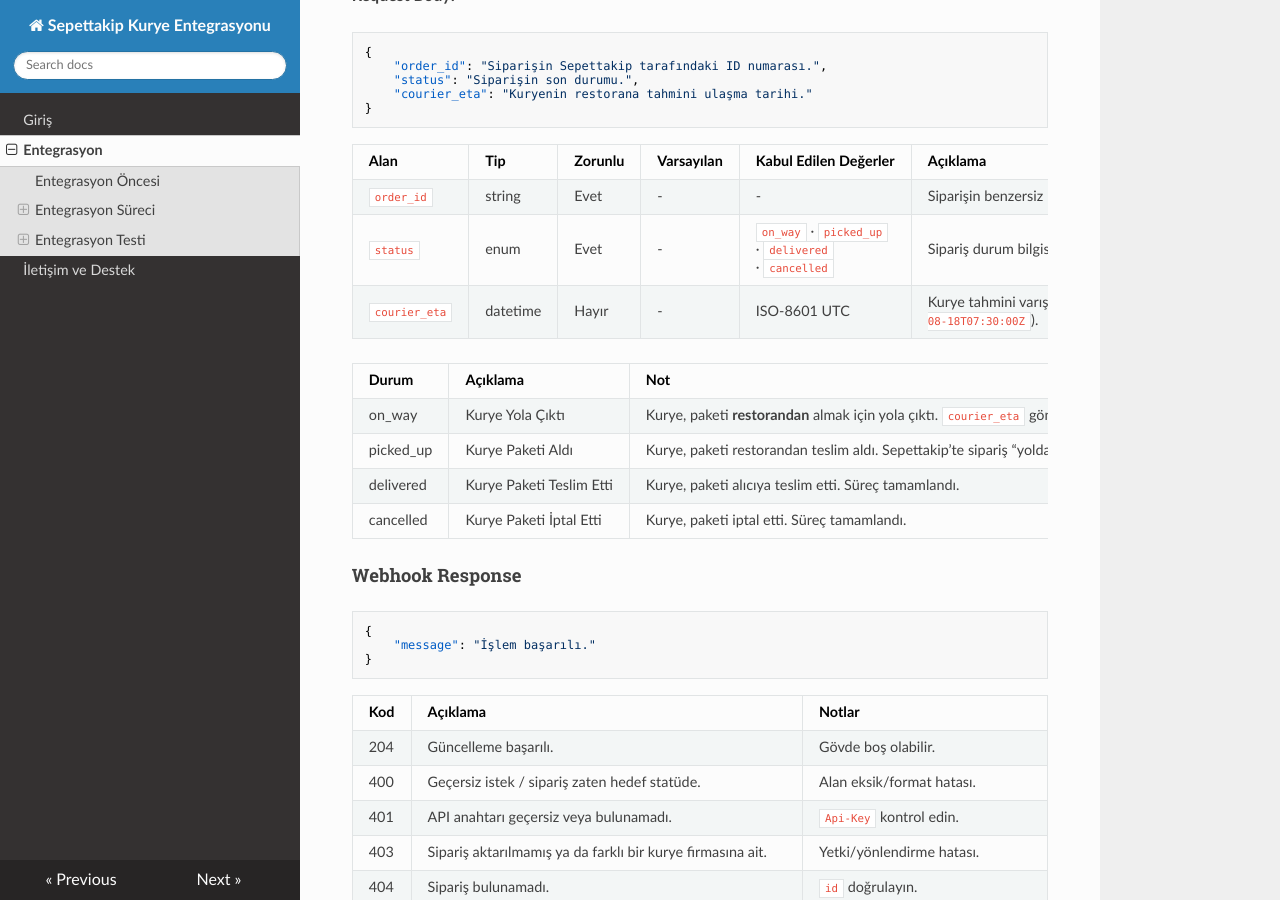
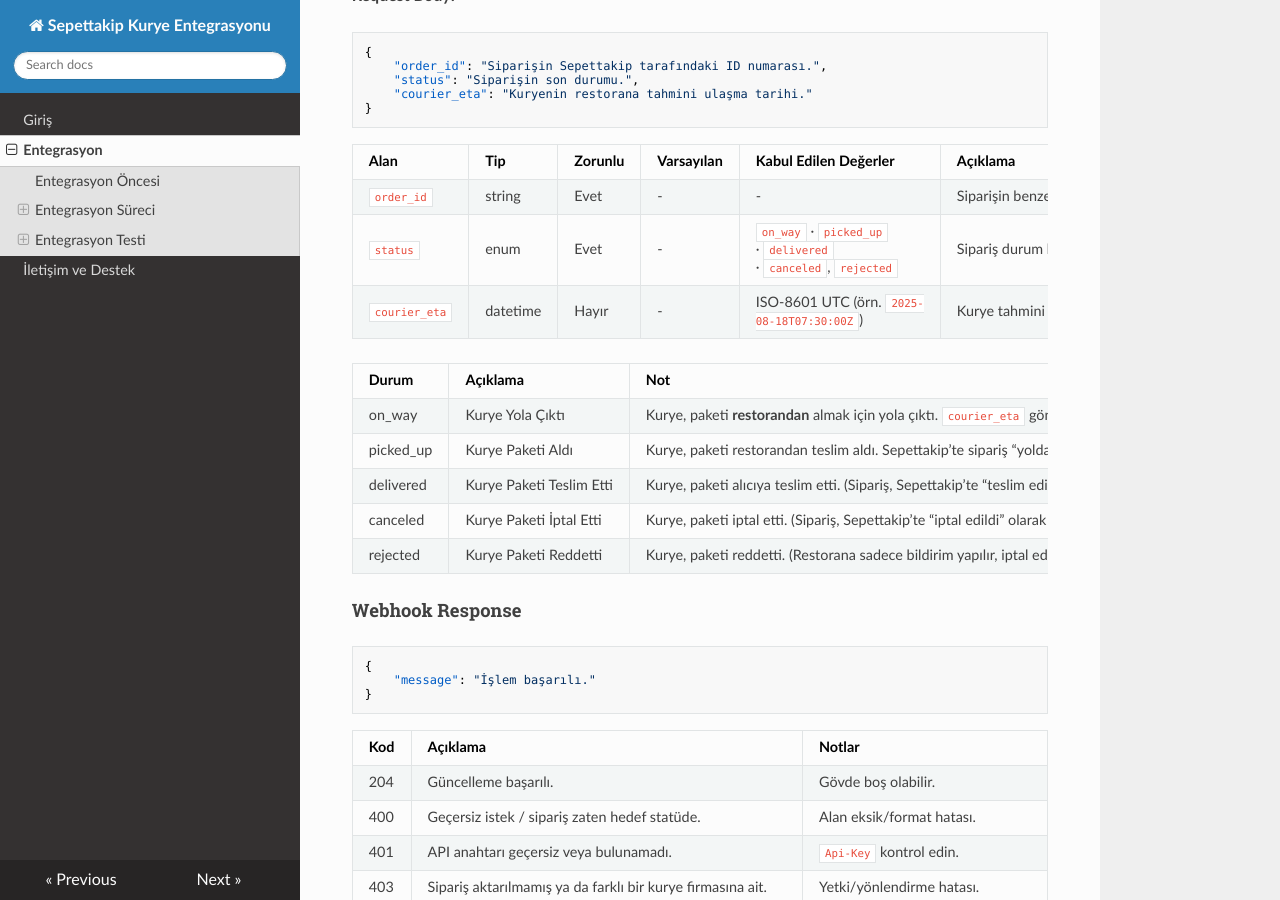
Before and after one commit to sepettakip/courier-docs, an MkDocs documentation site: the page built from docs/integration.md, in a window 1280 px wide and 900 px high, scrolled down 5183 px. Built offline with MkDocs 1.6.1, drawn with Linux system fonts in a browser that asks for light colours; nearby versions of some CDN libraries; a script that is not in the unit is left out.

Commit message:
Paket durum bilgileri güncellendi: 'canceled' durumu eklendi ve açıklamalar netleştirildi.

````diff
--- a/docs/integration.md
+++ b/docs/integration.md
@@ -235,18 +235,19 @@
 }
 ```
 
-| Alan          | Tip      | Zorunlu | Varsayılan | Kabul Edilen Değerler                              | Açıklama                                                  |
-| ------------- | -------- | ------- | ---------- | -------------------------------------------------- | --------------------------------------------------------- |
-| `order_id`    | string   | Evet    | -          | -                                                  | Siparişin benzersiz kimliği.                              |
-| `status`      | enum     | Evet    | -          | `on_way` · `picked_up` · `delivered` · `cancelled` | Sipariş durum bilgisi.                                    |
-| `courier_eta` | datetime | Hayır   | -          | ISO-8601 UTC                                       | Kurye tahmini varış zamanı (örn. `2025-08-18T07:30:00Z`). |
+| Alan          | Tip      | Zorunlu | Varsayılan | Kabul Edilen Değerler                                         | Açıklama                     |
+| ------------- | -------- | ------- | ---------- | ------------------------------------------------------------- | ---------------------------- |
+| `order_id`    | string   | Evet    | -          | -                                                             | Siparişin benzersiz kimliği. |
+| `status`      | enum     | Evet    | -          | `on_way` · `picked_up` · `delivered` · `canceled`, `rejected` | Sipariş durum bilgisi.       |
+| `courier_eta` | datetime | Hayır   | -          | ISO-8601 UTC (örn. `2025-08-18T07:30:00Z`)                    | Kurye tahmini varış zamanı . |
 
-| Durum     | Açıklama                 | Not                                                                              |
-| --------- | ------------------------ | -------------------------------------------------------------------------------- |
-| on_way    | Kurye Yola Çıktı         | Kurye, paketi **restorandan** almak için yola çıktı. `courier_eta` gönderilmeli. |
-| picked_up | Kurye Paketi Aldı        | Kurye, paketi restorandan teslim aldı. Sepettakip’te sipariş “yolda” görünür.    |
-| delivered | Kurye Paketi Teslim Etti | Kurye, paketi alıcıya teslim etti. Süreç tamamlandı.                             |
-| cancelled | Kurye Paketi İptal Etti  | Kurye, paketi iptal etti. Süreç tamamlandı.                                      |
+| Durum     | Açıklama                 | Not                                                                                            |
+| --------- | ------------------------ | ---------------------------------------------------------------------------------------------- |
+| on_way    | Kurye Yola Çıktı         | Kurye, paketi **restorandan** almak için yola çıktı. `courier_eta` gönderilmeli.               |
+| picked_up | Kurye Paketi Aldı        | Kurye, paketi restorandan teslim aldı. Sepettakip’te sipariş “yolda” görünür.                  |
+| delivered | Kurye Paketi Teslim Etti | Kurye, paketi alıcıya teslim etti. (Sipariş, Sepettakip'te "teslim edildi" olarak güncellenir.)|
+| canceled  | Kurye Paketi İptal Etti  | Kurye, paketi iptal etti. (Sipariş, Sepettakip'te "iptal edildi" olarak güncellenir)           |
+| rejected  | Kurye Paketi Reddetti    | Kurye, paketi reddetti. (Restorana sadece bildirim yapılır, iptal edilmez.)                    |
 
 #### **Webhook Response**
 
````
